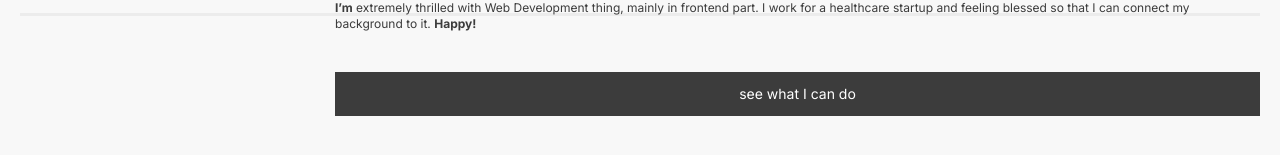
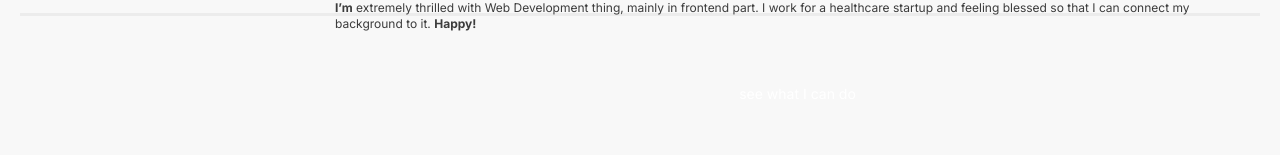
Before and after one commit to SedanaYoga/syoga, a Next.js app: page / in a window 1280 px wide. Shown: the part 1999-2154 px from the top of the page. Built offline with nearby package versions, Linux system fonts and the light colour scheme.

Commit message:
fix: missing color property on CButton at Background section

```diff
--- a/components/Background.tsx
+++ b/components/Background.tsx
@@ -73,7 +73,10 @@ const Background = ({}: Props) => {
             </p>
           </motion.div>
         </motion.div>
-        <CButton className='col-span-3 col-start-2 mt-10 bg-bwport-500 text-bwport-100'>
+        <CButton
+          className='col-span-3 col-start-2 mt-10 text-bwport-100'
+          color='dark'
+        >
           see what I can do
         </CButton>
       </div>
```
